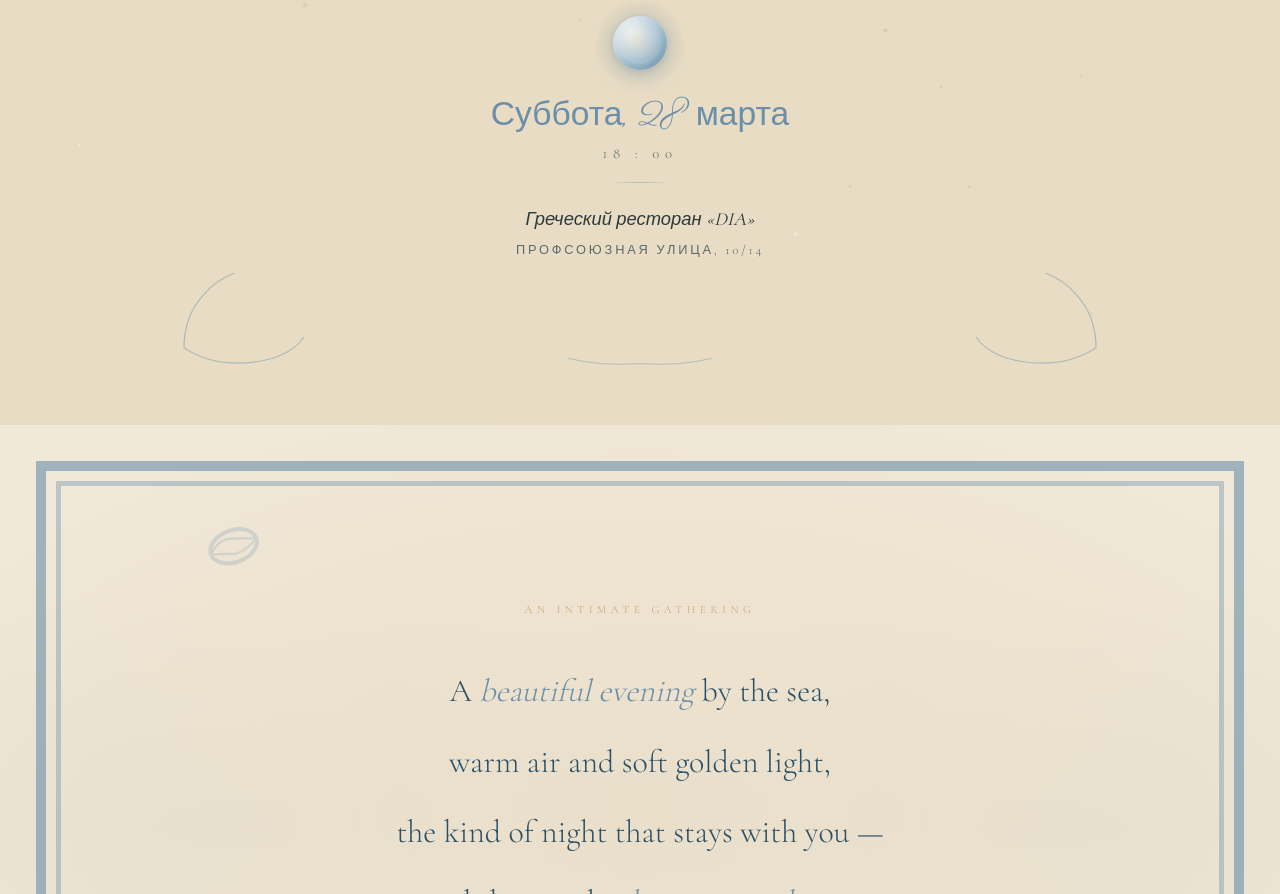
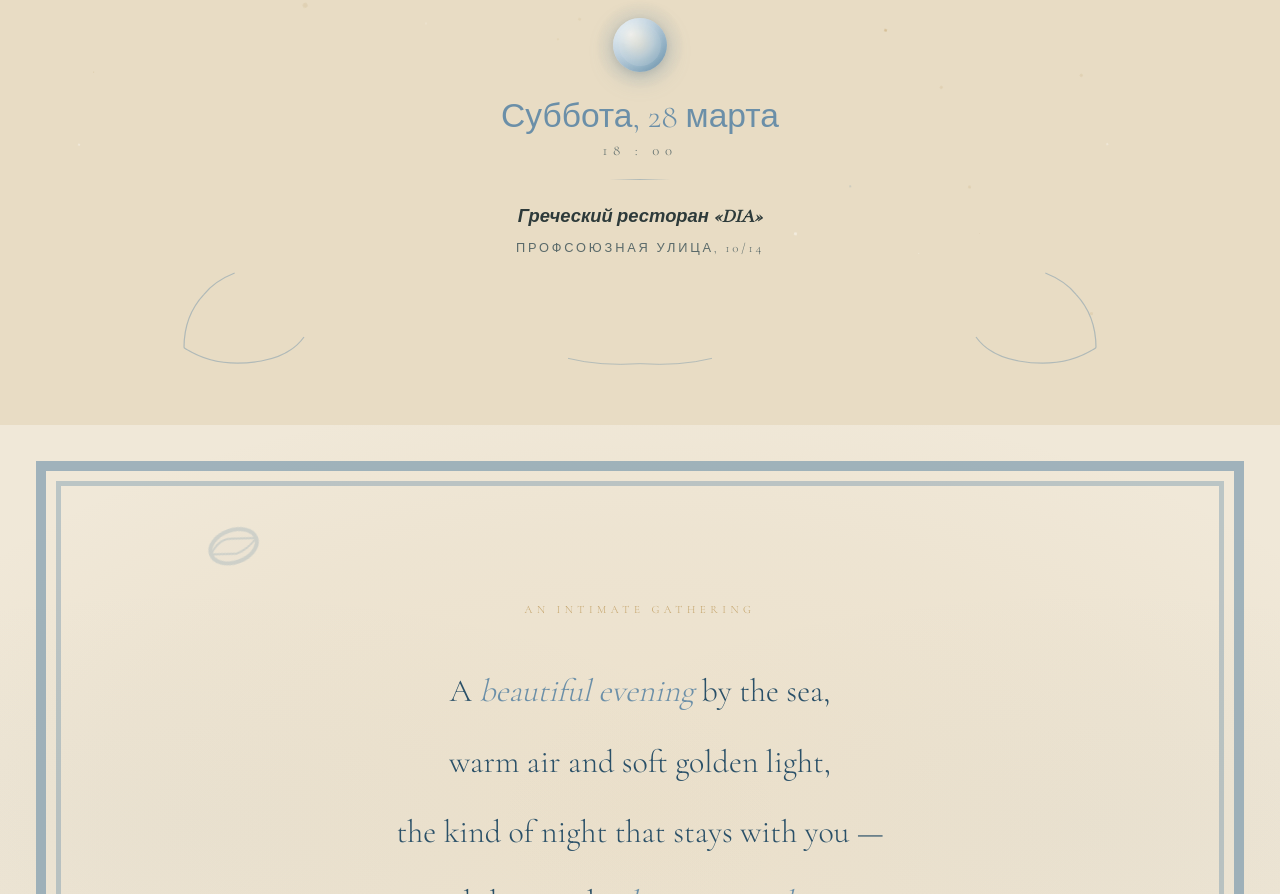
Before and after one commit to OCCASS/birthday_invitation, a Next.js app: page / in a window 1280 px wide. Shown: the part 1175-2069 px from the top of the page. Built offline with nearby package versions, Linux system fonts and the light colour scheme; no server answers.

Commit message:
fix: font styles fix

```diff
--- a/app/globals.css
+++ b/app/globals.css
@@ -138,7 +138,8 @@ body::before {
 }
 
 .hero-name {
-  font-family: var(--font-parisienne), cursive;
+  font-family: var(--font-cormorant), cursive;
+  font-weight: 600;
   font-size: clamp(2rem, 6vw, 4rem);
   color: var(--deep-blue);
   opacity: 0;
@@ -441,7 +442,7 @@ body::before {
   text-align: center;
 }
 .seal-date {
-  font-family: var(--font-parisienne), cursive;
+  font-family: var(--font-cormorant), cursive;
   font-size: clamp(1.5rem, 4.5vw, 2.1rem);
   color: var(--blue);
   margin-bottom: 4px;
@@ -463,7 +464,7 @@ body::before {
 }
 .seal-venue {
   font-family: var(--font-cormorant), serif;
-  font-weight: 400;
+  font-weight: 600;
   font-size: clamp(0.95rem, 2vw, 1.15rem);
   font-style: italic;
   color: var(--text);
```
